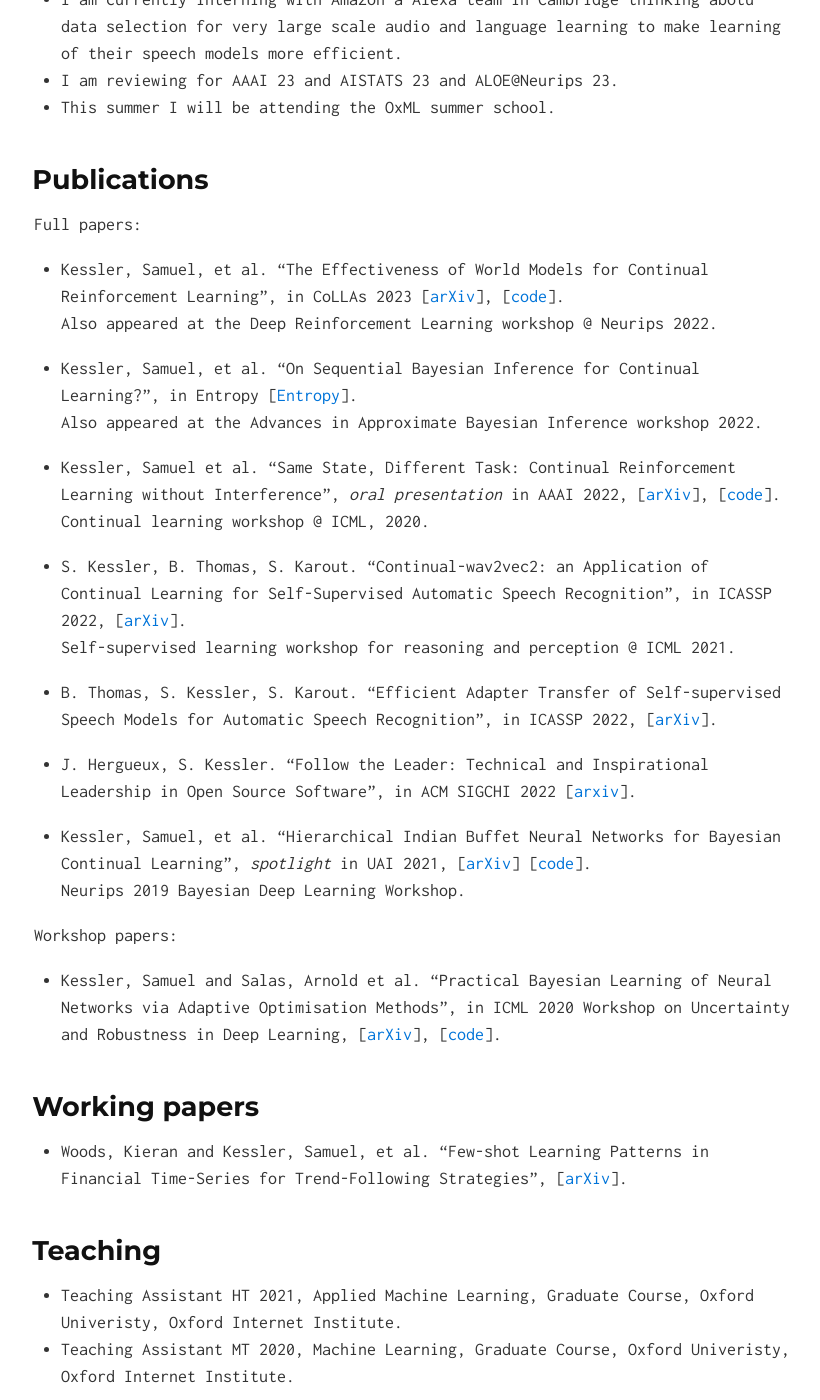
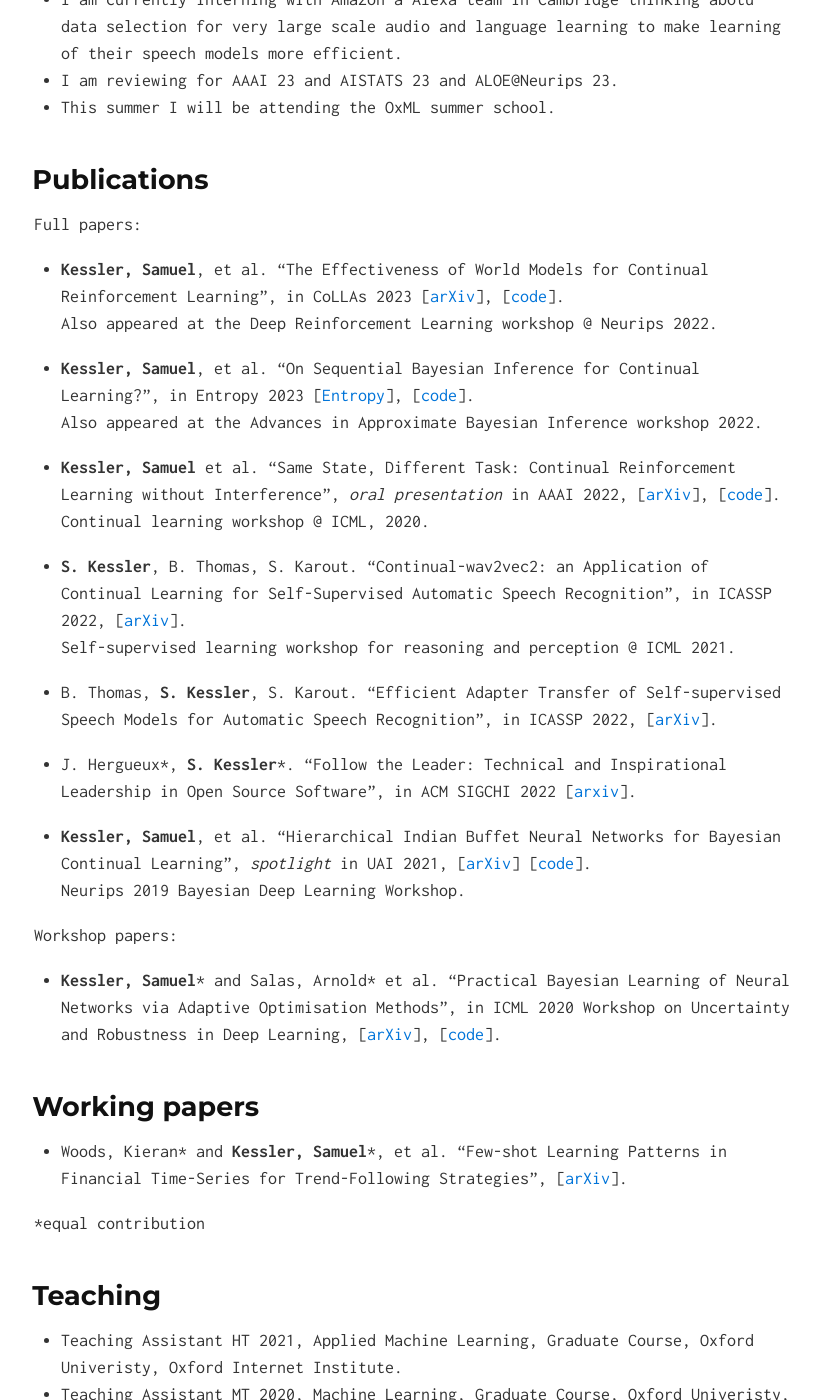
Before and after one commit to skezle/skezle.github.io, a Jekyll site: the page built from index.md, in a window 1280 px wide and 1400 px high, scrolled down 788 px. Shown: the whole window, without its empty margins (228-1048 px from the left). Built offline with Jekyll 4.4.1, drawn with Linux system fonts in a browser that asks for light colours.

Commit message:
adds asterisk for contrib

```diff
--- a/index.md
+++ b/index.md
@@ -21,30 +21,32 @@ Statistics at ETH Zurich.
 
 ## Publications
 Full papers:
-* Kessler, Samuel, et al. "The Effectiveness of World Models for Continual Reinforcement Learning", in CoLLAs 2023 \[[arXiv](https://arxiv.org/abs/2211.15944)\], \[[code](https://github.com/skezle/continual-dreamer)\].
+* **Kessler, Samuel**, et al. "The Effectiveness of World Models for Continual Reinforcement Learning", in CoLLAs 2023 \[[arXiv](https://arxiv.org/abs/2211.15944)\], \[[code](https://github.com/skezle/continual-dreamer)\].
     Also appeared at the Deep Reinforcement Learning workshop @ Neurips 2022.
 
-* Kessler, Samuel, et al. "On Sequential Bayesian Inference for Continual Learning?", in Entropy \[[Entropy](https://www.mdpi.com/1099-4300/25/6/884)\].
+* **Kessler, Samuel**, et al. "On Sequential Bayesian Inference for Continual Learning?", in Entropy 2023 \[[Entropy](https://www.mdpi.com/1099-4300/25/6/884)\], \[[code](https://github.com/skezle/bayes4cl)\].
     Also appeared at the Advances in Approximate Bayesian Inference workshop 2022.
 
-* Kessler, Samuel et al. "Same State, Different Task: Continual Reinforcement Learning without Interference", *oral presentation* in AAAI 2022, \[[arXiv](https://arxiv.org/abs/2106.02940)\], \[[code](https://github.com/skezle/owl)\].
+* **Kessler, Samuel** et al. "Same State, Different Task: Continual Reinforcement Learning without Interference", *oral presentation* in AAAI 2022, \[[arXiv](https://arxiv.org/abs/2106.02940)\], \[[code](https://github.com/skezle/owl)\].
     Continual learning workshop @ ICML, 2020.
 
-* S. Kessler, B. Thomas, S. Karout. "Continual-wav2vec2: an Application of Continual Learning for Self-Supervised Automatic Speech Recognition", in ICASSP 2022, \[[arXiv](https://arxiv.org/abs/2107.13530)\].
+* **S. Kessler**, B. Thomas, S. Karout. "Continual-wav2vec2: an Application of Continual Learning for Self-Supervised Automatic Speech Recognition", in ICASSP 2022, \[[arXiv](https://arxiv.org/abs/2107.13530)\].
 Self-supervised learning workshop for reasoning and perception @ ICML 2021.
 
-* B. Thomas, S. Kessler, S. Karout. "Efficient Adapter Transfer of Self-supervised Speech Models for Automatic Speech Recognition", in ICASSP 2022, \[[arXiv](http://arxiv.org/abs/2202.03218)\].
+* B. Thomas, **S. Kessler**, S. Karout. "Efficient Adapter Transfer of Self-supervised Speech Models for Automatic Speech Recognition", in ICASSP 2022, \[[arXiv](http://arxiv.org/abs/2202.03218)\].
 
-* J. Hergueux, S. Kessler. "Follow the Leader: Technical and Inspirational Leadership in Open Source Software", in ACM SIGCHI 2022 \[[arxiv](https://arxiv.org/abs/2203.10871)\].
+* J. Hergueux\*, **S. Kessler**\*. "Follow the Leader: Technical and Inspirational Leadership in Open Source Software", in ACM SIGCHI 2022 \[[arxiv](https://arxiv.org/abs/2203.10871)\].
 
-* Kessler, Samuel, et al. "Hierarchical Indian Buffet Neural Networks for Bayesian Continual Learning", *spotlight* in UAI 2021, \[[arXiv](https://arxiv.org/abs/1912.02290)\] \[[code](https://github.com/skezle/IBP_BNN)\].
+* **Kessler, Samuel**, et al. "Hierarchical Indian Buffet Neural Networks for Bayesian Continual Learning", *spotlight* in UAI 2021, \[[arXiv](https://arxiv.org/abs/1912.02290)\] \[[code](https://github.com/skezle/IBP_BNN)\].
 Neurips 2019 Bayesian Deep Learning Workshop.
 
 Workshop papers:
-* Kessler, Samuel and Salas, Arnold et al. "Practical Bayesian Learning of Neural Networks via Adaptive Optimisation Methods", in ICML 2020 Workshop on Uncertainty and Robustness in Deep Learning, \[[arXiv](https://arxiv.org/abs/1811.03679)\], \[[code](https://github.com/skezle/BADAM)\].
+* **Kessler, Samuel**\* and Salas, Arnold\* et al. "Practical Bayesian Learning of Neural Networks via Adaptive Optimisation Methods", in ICML 2020 Workshop on Uncertainty and Robustness in Deep Learning, \[[arXiv](https://arxiv.org/abs/1811.03679)\], \[[code](https://github.com/skezle/BADAM)\].
 
 ## Working papers
-* Woods, Kieran and Kessler, Samuel, et al. "Few-shot Learning Patterns in Financial Time-Series for Trend-Following Strategies", \[[arXiv](http://arxiv.org/abs/2310.10500)\].
+* Woods, Kieran\* and **Kessler, Samuel**\*, et al. "Few-shot Learning Patterns in Financial Time-Series for Trend-Following Strategies", \[[arXiv](http://arxiv.org/abs/2310.10500)\].
+
+\*equal contribution
 
 ## Teaching
 *  Teaching Assistant HT 2021, Applied Machine Learning, Graduate Course, Oxford Univeristy, Oxford Internet Institute.
```
